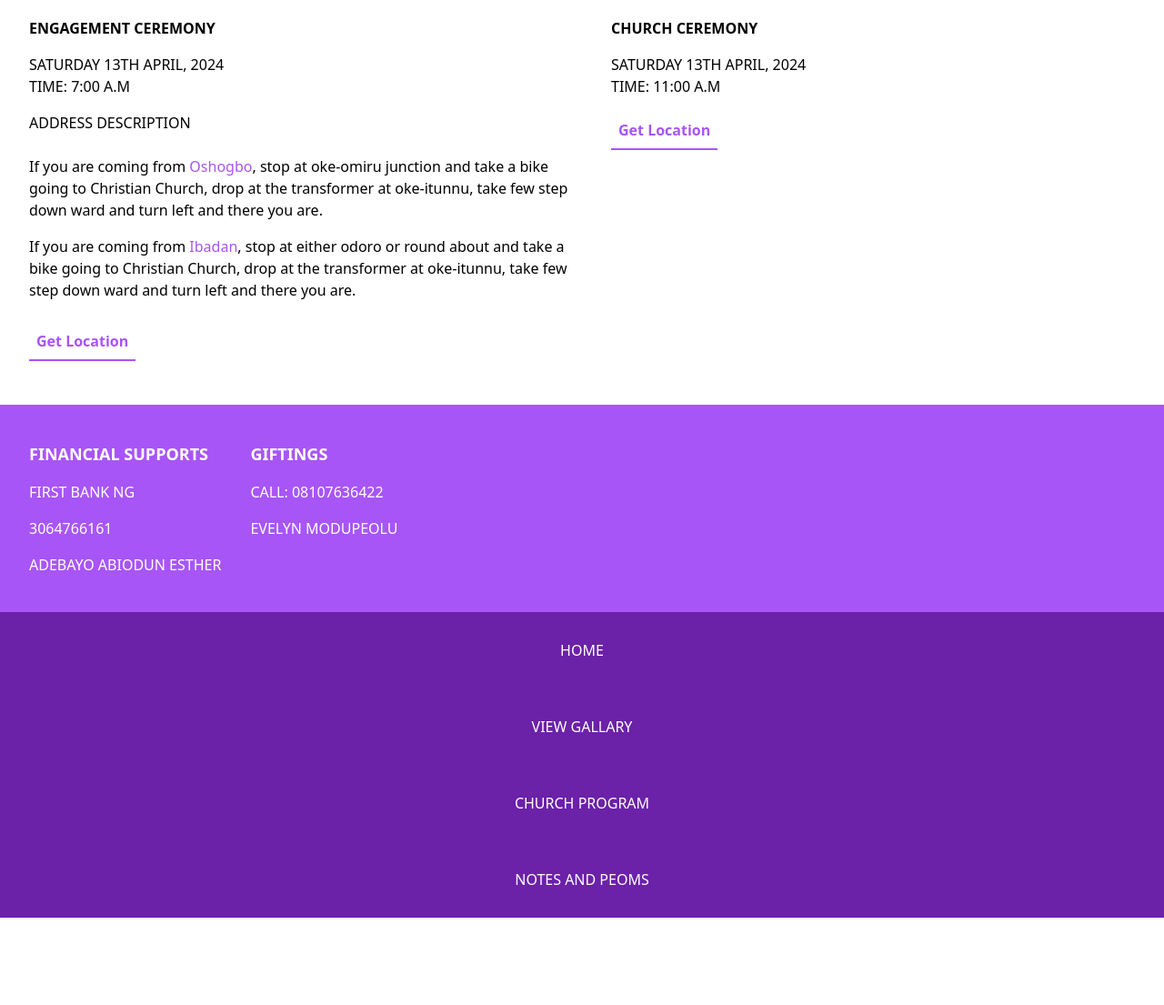
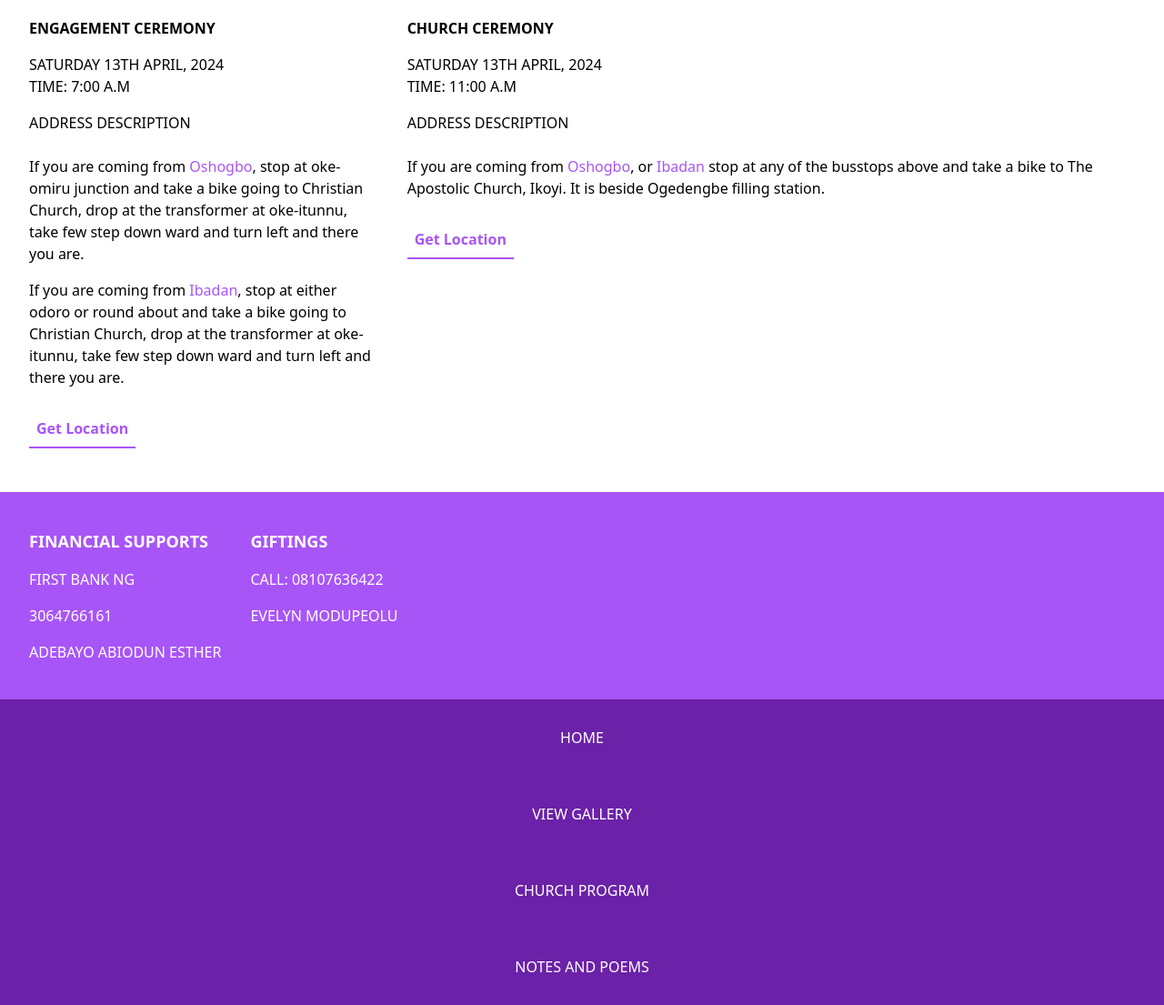
Before and after one commit to serenenity/24em, a website: page index.html in a window 1280 px wide. Shown: the part 2173-3278 px from the top of the page at 91% size. Before the commit the page ends 3182 px from the top, so only its background shows below. Drawn offline with Linux system fonts and the light colour scheme.

Commit message:
last update for the wedding content page

```diff
--- a/index.html
+++ b/index.html
@@ -103,6 +103,11 @@
                         <h4 class="uppercase">saturday 13th april, 2024 </h4>
                         <h4 class="uppercase">time: 11:00 a.m </h4>
                         <!-- <h4 class="uppercase">venue</h4> https://maps.app.goo.gl/z9zjpWW2PUQBKiwk7 -->
+                        <div>
+                            <h4 class="uppercase my-4">address description</h4>
+                            <p class="py-2">If you are coming from <span class="text-purple-500">Oshogbo</span>, or <span class="text-purple-500">Ibadan</span> stop at any of the busstops above and take a bike to The Apostolic Church, Ikoyi. It is beside Ogedengbe filling station.</p>
+
+                        </div>
                         <a class="inline-block text-purple-500 border-b-2 bordder-solid border-purple-500 py-2 px-2 my-4 capitalize font-semibold" href="https://maps.app.goo.gl/qwUDma1YtAn9Jn1e6">get location</a>
 
                      </div>
@@ -141,9 +146,9 @@
         <div class="">
             <ul class="">
                 <li><a href="#">Home</a></li>
-                <li><a href="https://toluwalopekadiristudios79.pixieset.com/estherandmichael/" target="_blank">view gallary</a></li>
+                <li><a href="https://toluwalopekadiristudios79.pixieset.com/estherandmichael/" target="_blank">view gallery</a></li>
                 <li><a href="https://docs.google.com/document/d/1_FKhxs-J6x7_opSYjRUcFCMYSGJTLaXtL9Us-haYZN0/edit?usp=sharing" target="_blank">church program</a></li>
-                <li><a href="#">notes and peoms</a></li>
+                <li><a href="#">Notes and Poems</a></li>
             </ul>
         </div>
         <!-- section footer -->
```
Also changed, not shown: beginning.html (+2 -2 lines).
